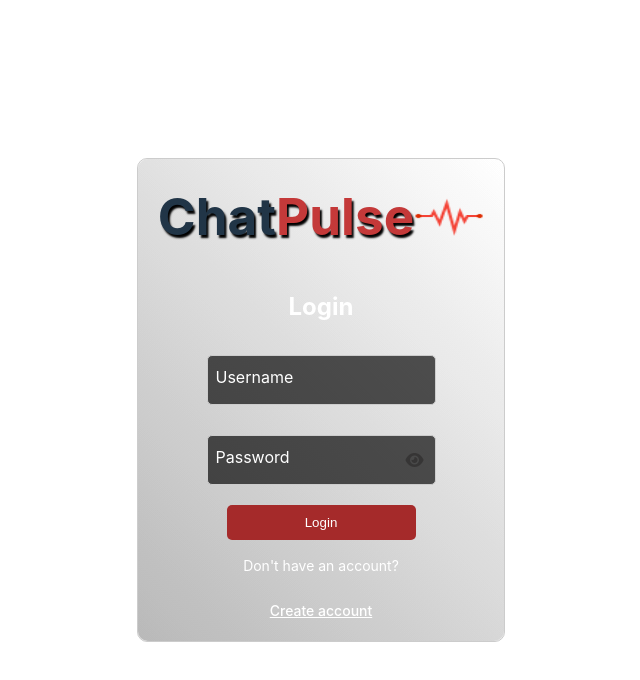
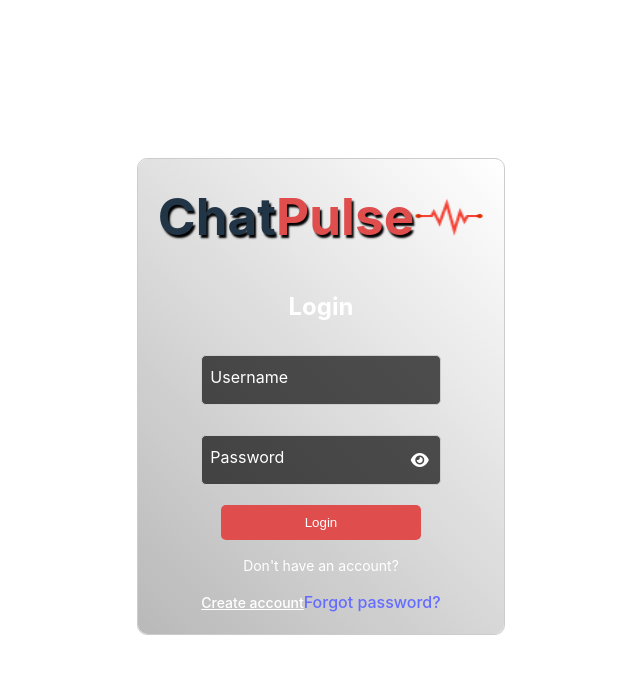
Before and after one commit to Aninooo/ChatPulse, a React (Vite) app in the folder Real-Time-Chat/: page / in a window 1280 px wide. Shown: the top 680 px of the page, without its empty margins (319-959 px from the left). Built offline with nearby package versions, Linux system fonts and the light colour scheme; no server answers.

Commit message:
added Forgot Password

```diff
--- a/Real-Time-Chat/src/components/Chat.css
+++ b/Real-Time-Chat/src/components/Chat.css
@@ -127,7 +127,7 @@
     display: flex;
 }
 .btn{
-    background-color: rgb(168, 12, 12);
+    background-color: rgb(224, 77, 77);
     border: none;
     padding: 10px;
     border-radius: 5px 5px 5px 5px;
--- a/Real-Time-Chat/src/pages/LoginForm.css
+++ b/Real-Time-Chat/src/pages/LoginForm.css
@@ -54,7 +54,7 @@
   }
 
   .title2 {
-    color: rgb(196, 57, 57);
+    color: rgb(224, 77, 77);
   }
   .pulse-logo{
     width: 70px;
@@ -136,10 +136,10 @@ input:not(:placeholder-shown) + label {
     transform: translateY(-50%);
     cursor: pointer;
     font-size: 1rem;
-    color: #363535;
+    color: white;
   }
 .login-btn {
-    background-color: brown;
+    background-color:rgb(224, 77, 77);
     padding: 10px;
     margin-top: 20px;
     width: calc(100% - 40px);
@@ -240,8 +240,23 @@ input:not(:placeholder-shown) + label {
     .create-account {
         margin-left: 0;
         margin-bottom: 10px;
+        text-decoration: none;
+        color:white;
+        font-size: 11px;
+        padding-left: 15px;
+    }
+    .dont-have-acct{
+      margin-bottom: 5px;
+      font-size: 15px;
+
+    }
+    .setNewPassword{
+      color: white;
+      font-size: 11px;
+      padding-left: 25px;
     }
 }
+
 
   .login-btn.loading {
     background-color: transparent;
--- a/Real-Time-Chat/src/pages/LoginForm.jsx
+++ b/Real-Time-Chat/src/pages/LoginForm.jsx
@@ -8,6 +8,8 @@ function LoginForm({ onLogin, onCreateAccountClick }) {
   const [password, setPassword] = useState('');
   const [loading, setLoading] = useState(false);
   const [showPassword, setShowPassword] = useState(false);
+  const [forgotPasswordMode, setForgotPasswordMode] = useState(false);
+  const [email, setEmail] = useState('');
 
   const handleSubmit = (e) => {
     e.preventDefault();
@@ -22,6 +24,14 @@ function LoginForm({ onLogin, onCreateAccountClick }) {
     setShowPassword(!showPassword);
   };
 
+  const handleForgotPasswordSubmit = (e) => {
+    e.preventDefault();
+    console.log('Sending reset token to:', email);
+    setForgotPasswordMode(false);
+    alert('A password reset link has been sent to your email.');
+    //API call here for reset
+  };
+
   return (
     <div className='parent-login-form'>
       <div className='login-form'>
@@ -29,6 +39,32 @@ function LoginForm({ onLogin, onCreateAccountClick }) {
           <img className="pulse-logo" src={Logo} alt="pulse logo" />
           <h1 className='title1'>Chat</h1><h1 className='title2'>Pulse</h1>
         </div>
+
+        {forgotPasswordMode ? (
+          <div>
+            <h2 className='login'>Forgot Password</h2>
+            <form onSubmit={handleForgotPasswordSubmit}>
+              <div className='input-wrapper'>
+                <input
+                  type="email"
+                  placeholder=" "
+                  value={email}
+                  onChange={(e) => setEmail(e.target.value)}
+                  required
+                />
+                <label>Email</label>
+              </div>
+              <button
+                className='login-btn'
+                type="submit"
+              >
+                Send Reset Link
+              </button>
+            </form>
+            <a onClick={() => setForgotPasswordMode(false)}>Back to Login</a>
+          </div>
+        ) : (
+          <div>
             <h2 className='login'>Login</h2>
             <form onSubmit={handleSubmit}>
               <div className='input-wrapper'>
@@ -63,8 +99,11 @@ function LoginForm({ onLogin, onCreateAccountClick }) {
                 {loading ? '' : 'Login'}
               </button>
             </form>
-        <p>Don't have an account?</p>
+            <p className='dont-have-acct'>Don't have an account?</p>
             <a className='create-account' onClick={onCreateAccountClick}>Create account</a>
+            <a className='setNewPassword' onClick={() => setForgotPasswordMode(true)}>Forgot password?</a>
+          </div>
+        )}
       </div>
     </div>
   );
```
Lines whose indentation alone changed are shown as unchanged.
